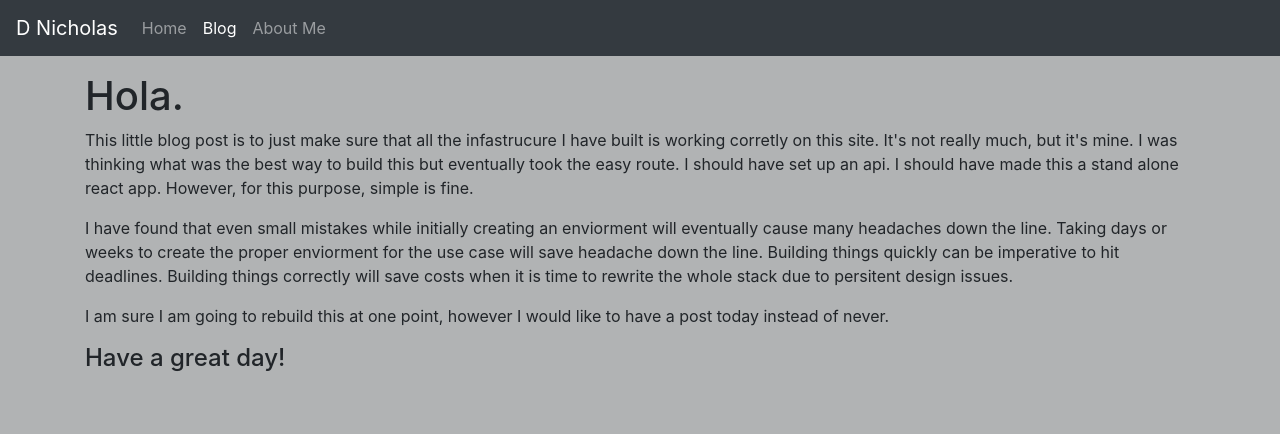
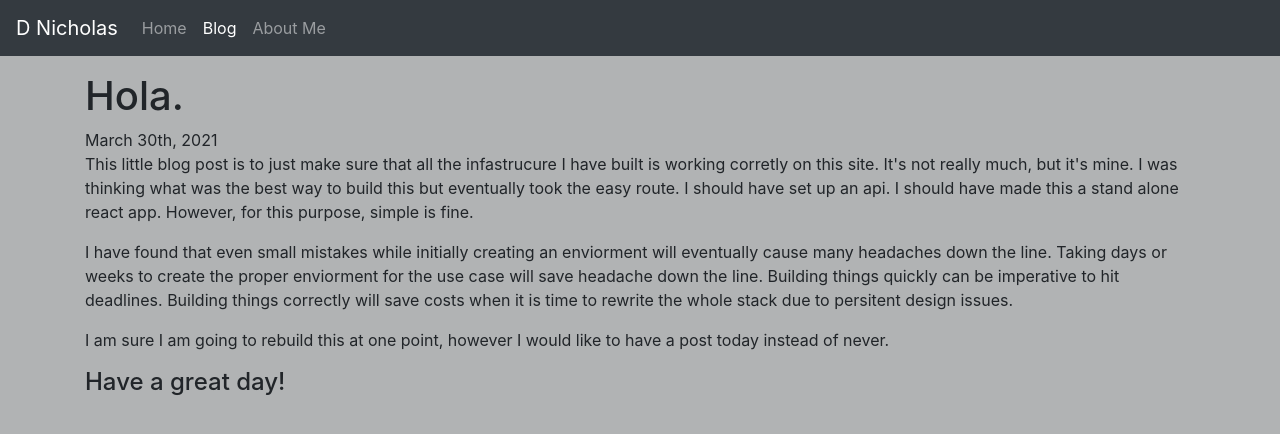
Before and after one commit to dead-alchemy/personal-site, a React (Create React App) app: page /blog/2021-03-27 in a window 1280 px wide. Shown: the top 434 px of the page. Built offline with nearby package versions, Linux system fonts and the light colour scheme.

Commit message:
Adding date published and article tag.

```diff
--- a/src/components/pages/entries/posts/hello_pets.jsx
+++ b/src/components/pages/entries/posts/hello_pets.jsx
@@ -8,8 +8,11 @@ import MsKitty from "img/pets/20191205_205151.jpg";
 
 const HelloPets = () => {
 	return (
-		<div>
+		<article>
 			<h1>Meet My Pets</h1>
+			<time itemprop="datePublished" datetime="2021-03-31">
+				March 31st, 2021
+			</time>
 			<p>
 				I am super grateful for the pets in my life. I think they are
 				awesome, even if they are assholes sometimes. I never formally
@@ -110,7 +113,7 @@ const HelloPets = () => {
 				I don’t post many pictures on social media, however if a picture
 				is requested of one my furry friends I will be quick to oblige.
 			</p>
-		</div>
+		</article>
 	);
 };
 
--- a/src/components/pages/entries/posts/intial.jsx
+++ b/src/components/pages/entries/posts/intial.jsx
@@ -2,8 +2,11 @@ import React from "react";
 
 const initial = () => {
 	return (
-		<div>
+		<article>
 			<h1>Hola.</h1>
+			<time itemprop="datePublished" datetime="2021-03-30">
+				March 30th, 2021
+			</time>
 			<p>
 				This little blog post is to just make sure that all the
 				infastrucure I have built is working corretly on this site. It's
@@ -25,7 +28,7 @@ const initial = () => {
 				I am sure I am going to rebuild this at one point, however I
 				would like to have a post today instead of never.
 			</p>
-		</div>
+		</article>
 	);
 };
 
--- a/src/components/pages/entries/posts/outriders_impressions.jsx
+++ b/src/components/pages/entries/posts/outriders_impressions.jsx
@@ -2,8 +2,11 @@ import React from "react";
 
 const OutridersImpressions = () => {
 	return (
-		<div>
+		<article>
 			<h1>My Outriders Early Impressions</h1>
+			<time itemprop="datePublished" datetime="2021-04-02">
+				April 2nd, 2021
+			</time>
 			<p>
 				At this point I have sunk in about 6 or 7 hours into Outriders
 				by People Can Fly, not including the time I sunk into the demo.
@@ -82,7 +85,7 @@ const OutridersImpressions = () => {
 				all of your time, and Outriders displays a good palette cleanser
 				on how the genre should play.
 			</p>
-		</div>
+		</article>
 	);
 };
 
```
